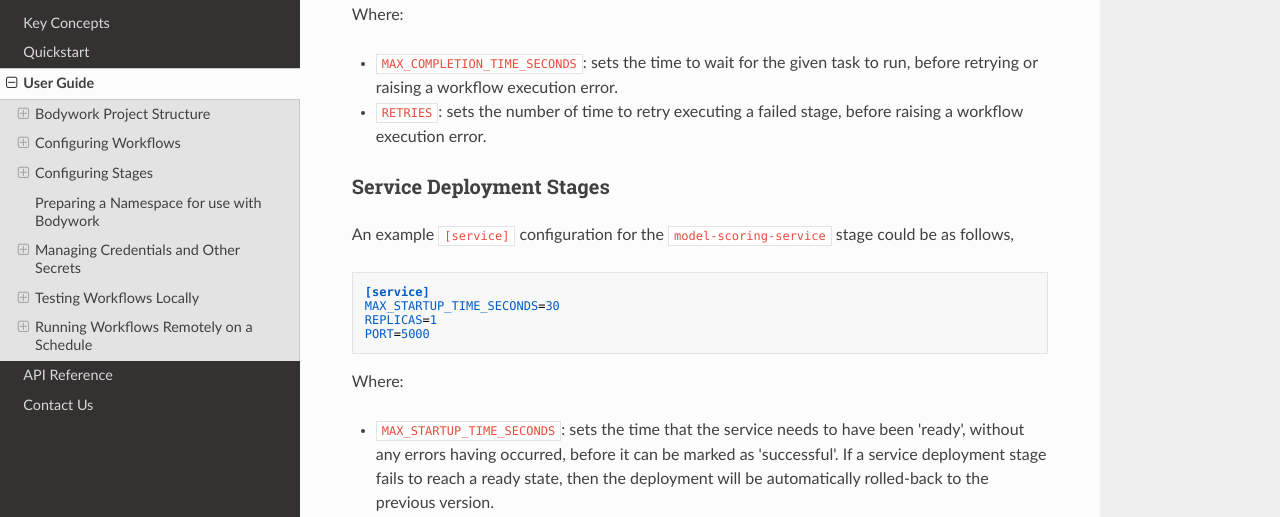
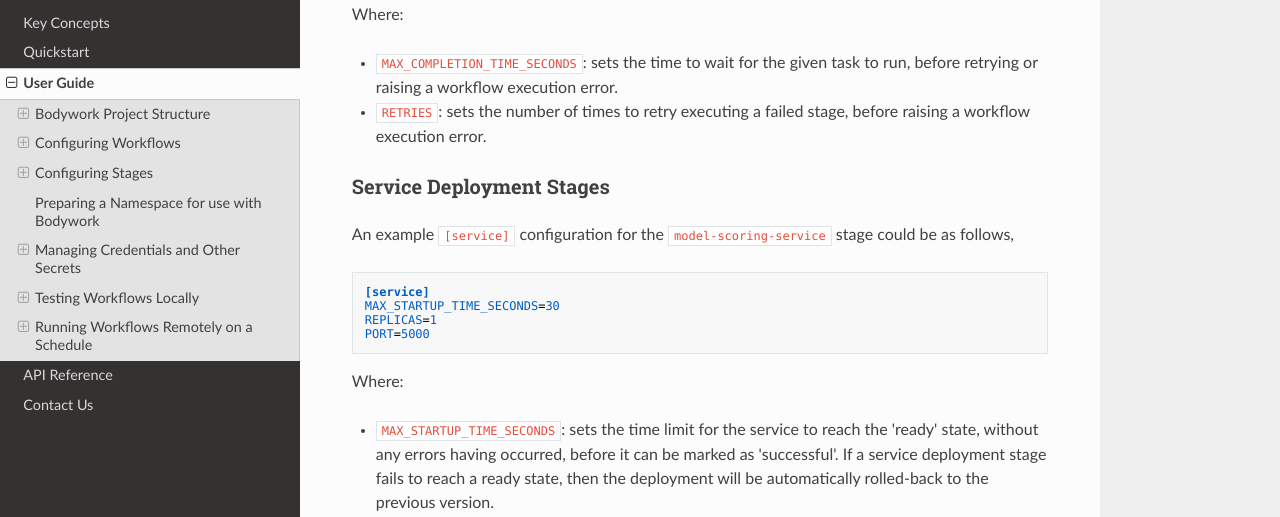
Before and after one commit to bodywork-ml/bodywork-core, an MkDocs documentation site: the page built from docs/user_guide.md, in a window 1280 px wide and 900 px high, scrolled down 3644 px. Shown: the part 156-673 px from the top of the window. Built offline with MkDocs 1.6.1, drawn with Linux system fonts in a browser that asks for light colours; nearby versions of some CDN libraries; some of the changed text lies outside the part shown.

Commit message:
Edits after a second pair of eyes have viewed.

````diff
--- a/docs/user_guide.md
+++ b/docs/user_guide.md
@@ -144,7 +144,7 @@ RETRIES=2
 Where:
 
 - `MAX_COMPLETION_TIME_SECONDS`: sets the time to wait for the given task to run, before retrying or raising a workflow execution error.
-- `RETRIES`: sets the number of time to retry executing a failed stage, before raising a workflow execution error.
+- `RETRIES`: sets the number of times to retry executing a failed stage, before raising a workflow execution error.
 
 ### Service Deployment Stages
 
@@ -159,7 +159,7 @@ PORT=5000
 
 Where:
 
-- `MAX_STARTUP_TIME_SECONDS`: sets the time that the service needs to have been 'ready', without any errors having occurred, before it can be marked as 'successful'. If a service deployment stage fails to reach a ready state, then the deployment will be automatically rolled-back to the previous version.
+- `MAX_STARTUP_TIME_SECONDS`: sets the time limit for the service to reach the 'ready' state, without any errors having occurred, before it can be marked as 'successful'. If a service deployment stage fails to reach a ready state, then the deployment will be automatically rolled-back to the previous version.
 - `REPLICAS`: the number of independent containers running the service started by the stage's Python executable module -  `model_scoring_app.py`. The service endpoint will automatically route requests to each replica at random.
 - `PORT`: the port to expose on the container - e.g. Flask-based services usually send and receive HTTP requests on port `5000`.
 
@@ -364,7 +364,7 @@ bodywork cronjob logs ... > log.txt
 
 To overwrite the existing contents of `log.txt`, or,
 
-```bash
+ ```bash
 bodywork cronjob logs ... >> log.txt
 ```
 
````
Also changed, not shown: other parts of docs/user_guide.md (+2 -2 lines).
